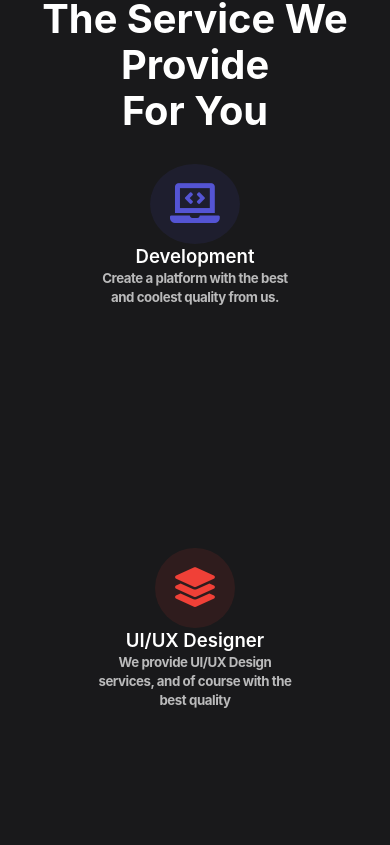
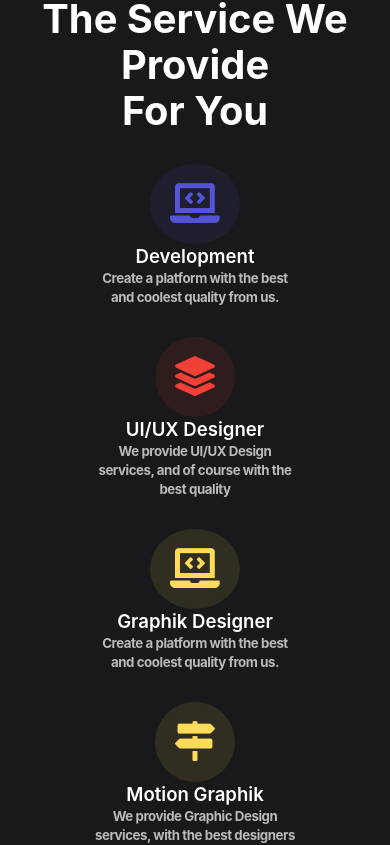
Before and after one commit to tawsifhye/agency-react-sass, a React (Create React App) app: page / in a window 390 px wide. Shown: the part 1540-2385 px from the top of the page. Built offline with nearby package versions, Linux system fonts and the light colour scheme.

Commit message:
service section responsive done

```diff
--- a/src/Styles/Services.scss
+++ b/src/Styles/Services.scss
@@ -14,10 +14,11 @@
     grid-template-columns: repeat(3, 1fr);
     justify-content: center;
     align-items: center;
-    grid-row-gap: 20%;
+    grid-row-gap: 15%;
     margin: 0 auto;
     @include sm {
       grid-template-columns: repeat(1, 1fr);
+      grid-row-gap: 0;
     }
     @include md {
       grid-template-columns: repeat(2, 1fr);
--- a/src/Styles/_Variables.scss
+++ b/src/Styles/_Variables.scss
@@ -4,7 +4,9 @@ $navbar_font_size: 20px;
 $indigo_color: #5454d4;
 $red_color: #f04037;
 $yellow_color: #fedc5a;
+
 $sm_breakpoint: 650px;
+$md_breakpoint: 992px;
 $margin_top: 100px;
 
 $indigo_icon_bg: rgba(84, 84, 212, 0.1);
```
